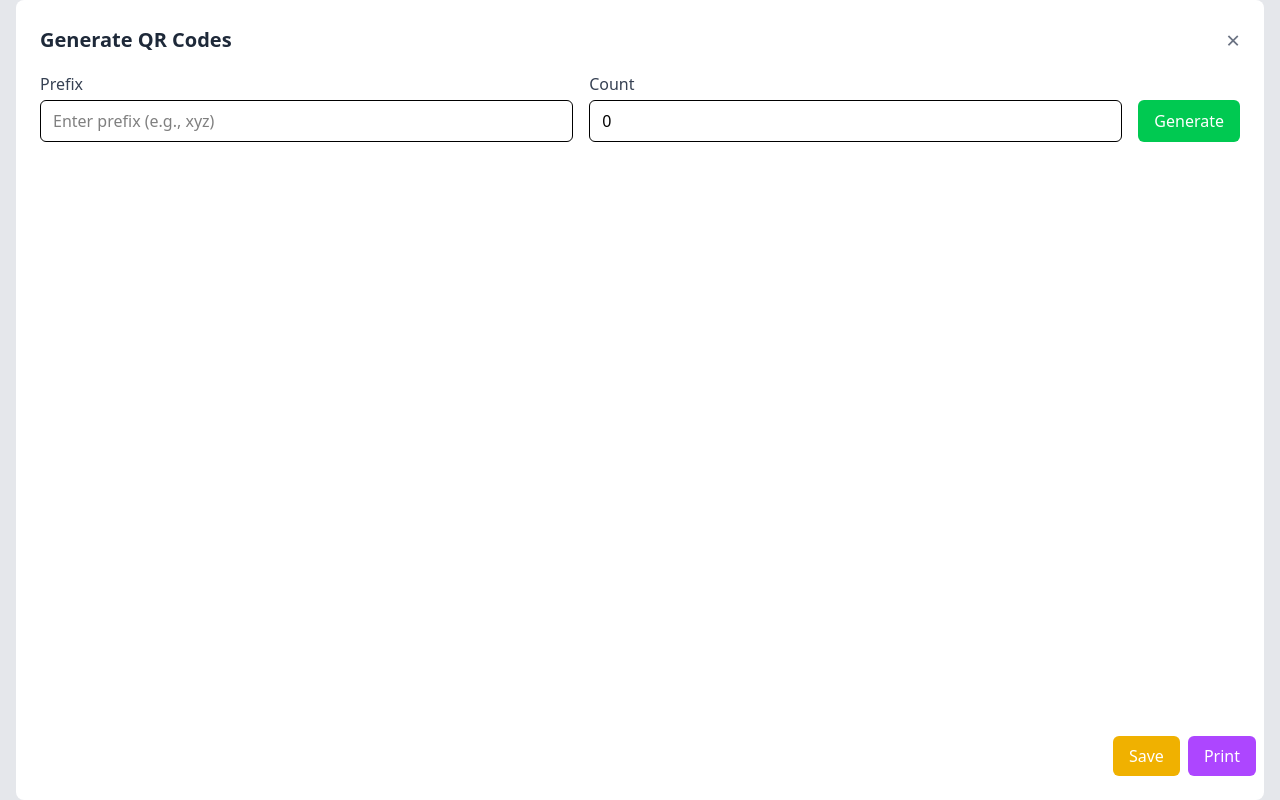
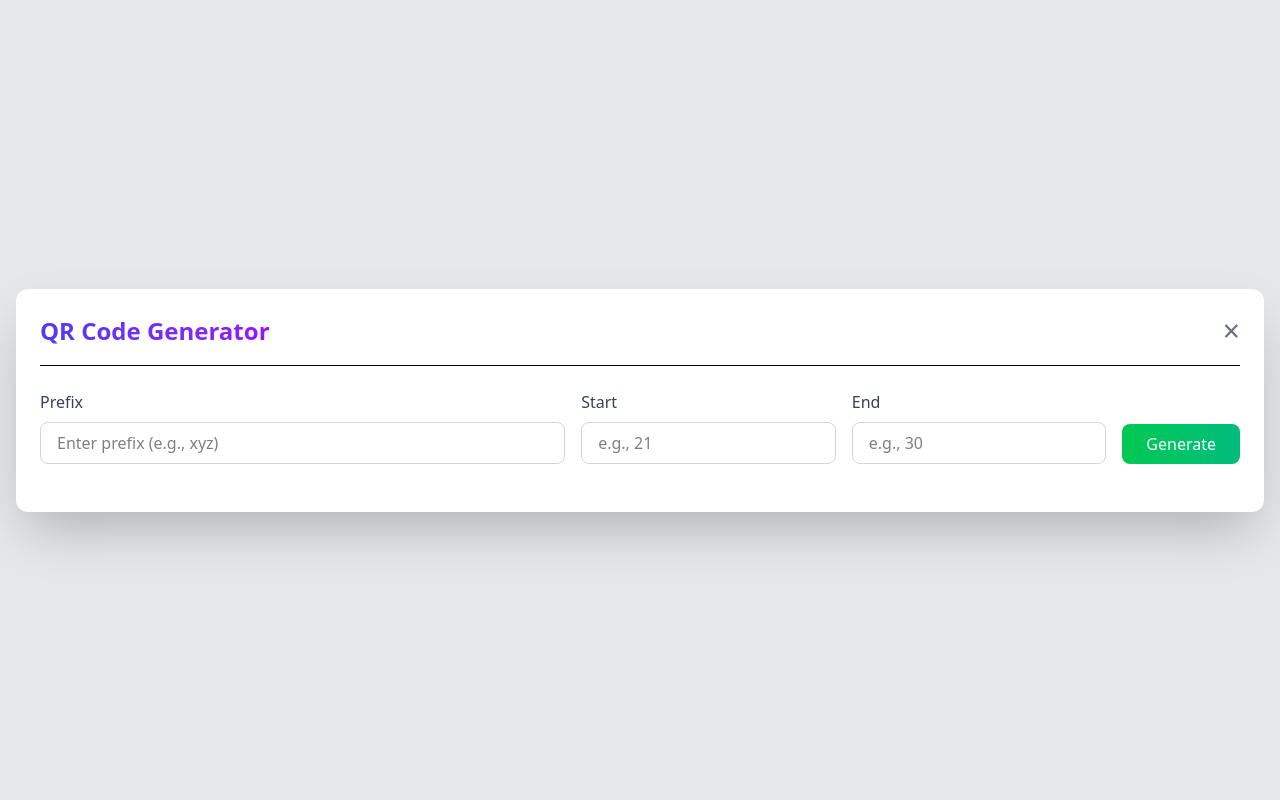
Before and after one commit to JBH105/Qr, a Next.js app: page /QrCodeGenerator in a window 1280 px wide. Built offline with nearby package versions, Linux system fonts and the light colour scheme.

Commit message:
Added New Design

```diff
--- a/app/QrCodeGenerator/page.js
+++ b/app/QrCodeGenerator/page.js
@@ -51,133 +51,157 @@ EOF
 
 function QrCodeGenerator({ toggleModal }) {
   const [prefix, setPrefix] = useState("");
-  const [count, setCount] = useState(0);
+  const [start, setStart] = useState("");
+  const [end, setEnd] = useState("");
   const [generatedItems, setGeneratedItems] = useState([]);
+  const [isGenerating, setIsGenerating] = useState(false);
 
   const generateItems = () => {
+    setIsGenerating(true);
     const items = [];
-    for (let i = 1; i <= count; i++) {
+    const startNum = Math.max(0, parseInt(start) || 0);
+    const endNum = Math.max(0, parseInt(end) || 0);
+
+    if (startNum <= endNum && startNum >= 0) {
+      for (let i = startNum; i <= endNum; i++) {
         items.push(`${prefix}${i}`);
       }
+    }
     setGeneratedItems(items);
+    setTimeout(() => setIsGenerating(false), 300);
   };
 
-  const handlePrint = () => {
-    window.print();
-  };
+  const handlePrint = () => window.print();
 
   const handleSave = () => {
     const canvasElements = document.getElementsByTagName("canvas");
     if (canvasElements.length > 0 && generatedItems.length > 0) {
       generatedItems.forEach((item, index) => {
         const link = document.createElement("a");
-        // Generate filename with prefix and number
         link.download = `${item}.dxf`;
-
-        // Create QR data for single QR code
         const qrData = [{ x: 0, y: 0 }];
         const dxfContent = generateDXF(qrData, 128, item);
         const blob = new Blob([dxfContent], { type: "application/dxf" });
         link.href = URL.createObjectURL(blob);
         link.click();
-
-        // Clean up
         URL.revokeObjectURL(link.href);
       });
     }
   };
 
   return (
-    <>
-      <div className="fixed inset-0 bg-gray-200 bg-opacity-50 flex items-center justify-center z-50">
-        <div className="bg-white rounded-lg p-6 w-screen h-screen m-4">
-          <div className="flex justify-between items-center mb-4">
-            <h2 className="text-xl font-semibold text-gray-800">
-              Generate QR Codes
+    <div className="fixed inset-0 bg-gray-200 bg-opacity-50 flex items-center justify-center z-50 p-4">
+      <div className="bg-white rounded-xl p-6 w-full max-h-[90vh] flex flex-col shadow-2xl">
+        {/* Header */}
+        <div className="flex justify-between items-center mb-6 border-b pb-4">
+          <h2 className="text-2xl font-bold bg-gradient-to-r from-indigo-600 to-purple-600 bg-clip-text text-transparent">
+            QR Code Generator
           </h2>
           <button
             onClick={toggleModal}
-              className="text-gray-500 hover:text-gray-700 text-2xl"
+            className="text-gray-500 hover:text-gray-800 text-3xl transition-colors duration-200 hover:rotate-90"
           >
             ×
           </button>
         </div>
 
-          <div className="flex items-end space-x-4 mb-6">
-            <div className="flex-1">
-              <label className="block text-gray-700 mb-1">Prefix</label>
+        {/* Input Section */}
+        <div className="flex flex-col sm:flex-row items-end gap-4 mb-6">
+          <div className="flex-1 w-full">
+            <label className="block text-gray-700 font-medium mb-2">
+              Prefix
+            </label>
             <input
               type="text"
               value={prefix}
               onChange={(e) => setPrefix(e.target.value)}
               placeholder="Enter prefix (e.g., xyz)"
-                className="w-full px-3 py-2 border rounded-md focus:outline-none focus:ring-2 focus:ring-blue-500"
+              className="w-full px-4 py-2 border border-gray-300 rounded-lg focus:outline-none focus:ring-2 focus:ring-indigo-500 transition-all duration-200 hover:border-indigo-400"
+            />
+          </div>
+          <div className="flex-1 flex gap-4 w-full">
+            <div className="flex-1">
+              <label className="block text-gray-700 font-medium mb-2">
+                Start
+              </label>
+              <input
+                type="number"
+                value={start}
+                onChange={(e) => setStart(e.target.value)}
+                placeholder="e.g., 21"
+                min="0"
+                className="w-full px-4 py-2 border border-gray-300 rounded-lg focus:outline-none focus:ring-2 focus:ring-indigo-500 transition-all duration-200 hover:border-indigo-400"
               />
             </div>
             <div className="flex-1">
-              <label className="block text-gray-700 mb-1">Count</label>
+              <label className="block text-gray-700 font-medium mb-2">
+                End
+              </label>
               <input
                 type="number"
-                value={count}
-                onChange={(e) =>
-                  setCount(Math.max(0, parseInt(e.target.value) || 0))
-                }
-                placeholder="Enter number"
+                value={end}
+                onChange={(e) => setEnd(e.target.value)}
+                placeholder="e.g., 30"
                 min="0"
-                className="w-full px-3 py-2 border rounded-md focus:outline-none focus:ring-2 focus:ring-blue-500"
+                className="w-full px-4 py-2 border border-gray-300 rounded-lg focus:outline-none focus:ring-2 focus:ring-indigo-500 transition-all duration-200 hover:border-indigo-400"
               />
+            </div>
           </div>
           <button
             onClick={generateItems}
-              className="px-4 py-2 bg-green-500 text-white rounded-md hover:bg-green-600 transition-colors duration-200 h-[42px] mb-0"
+            disabled={isGenerating}
+            className={`px-6 py-2 bg-gradient-to-r from-green-500 to-emerald-500 text-white rounded-lg hover:from-green-600 hover:to-emerald-600 transition-all duration-200 transform hover:scale-105 disabled:opacity-50 disabled:cursor-not-allowed`}
           >
-              Generate
+            {isGenerating ? "Generating..." : "Generate"}
           </button>
         </div>
 
-          {/* Generated QR Codes */}
+        {/* Generated Items Section */}
         {generatedItems.length > 0 && (
-            <div className="mb-6">
-              <div className="max-h-[480px] overflow-y-auto">
-                <div className="grid grid-cols-[repeat(auto-fit,minmax(164px,1fr))] gap-4">
+          <div className="flex-1 overflow-y-auto max-h-[60vh] pr-2 -mr-2 scrollbar-thin scrollbar-thumb-indigo-300 scrollbar-track-gray-100">
+            <div className="grid gap-4 grid-cols-1 sm:grid-cols-2 md:grid-cols-3 lg:grid-cols-4 xl:grid-cols-5">
               {generatedItems.map((item, index) => (
-                    <div key={index} className="flex flex-col items-center">
-                      <p className="text-gray-600 mb-2 text-sm truncate w-full text-center">
+                <div
+                  key={index}
+                  className="group flex items-center p-4 bg-gradient-to-br from-indigo-50 via-white to-purple-50 border border-indigo-200 rounded-xl shadow-md hover:shadow-xl transition-all duration-300 transform hover:-translate-y-1"
+                >
+                  <p className="text-indigo-900 text-sm font-medium flex-1 break-words pr-4 leading-relaxed">
                     {item}
                   </p>
-                      <div className="p-2 border-2 border-gray-300 rounded-lg">
-                        <QRCodeCanvas value={item} size={128} />
+                  <div className="relative">
+                    <QRCodeCanvas
+                      value={item}
+                      size={100}
+                      className="rounded-md shadow-sm transition-transform duration-300 group-hover:scale-110"
+                      bgColor="#ffffff"
+                      fgColor="#4f46e5"
+                    />
                   </div>
                 </div>
               ))}
             </div>
           </div>
-            </div>
         )}
 
-          <div className="flex justify-end space-x-2 absolute bottom-6 right-6">
+        {/* Action Buttons */}
+        {generatedItems.length > 0 && (
+          <div className="flex justify-end gap-3 mt-6 pt-4 border-t">
             <button
               onClick={handleSave}
-              className="px-4 py-2 bg-yellow-500 text-white rounded-md hover:bg-yellow-600 transition-colors duration-200"
+              className="px-6 py-2 bg-gradient-to-r from-yellow-500 to-amber-500 text-white rounded-lg hover:from-yellow-600 hover:to-amber-600 transition-all duration-200 transform hover:scale-105"
             >
-              Save
+              Save All
             </button>
             <button
               onClick={handlePrint}
-              className="px-4 py-2 bg-purple-500 text-white rounded-md hover:bg-purple-600 transition-colors duration-200"
+              className="px-6 py-2 bg-gradient-to-r from-purple-500 to-indigo-500 text-white rounded-lg hover:from-purple-600 hover:to-indigo-600 transition-all duration-200 transform hover:scale-105"
             >
-              Print
+              Print All
             </button>
-            {/* <button
-              onClick={toggleModal}
-              className="px-4 py-2 bg-blue-500 text-white rounded-md hover:bg-blue-600 transition-colors duration-200"
-            >
-              Close
-            </button> */}
+          </div>
+        )}
       </div>
     </div>
-      </div>
-    </>
   );
 }
 
--- a/app/layout.js
+++ b/app/layout.js
@@ -12,8 +12,8 @@ const geistMono = Geist_Mono({
 });
 
 export const metadata = {
-  title: "Create Next App",
-  description: "Generated by create next app",
+  title: "Generate QR Codes",
+  description: "Generate QR Codes easily on our website. Enter the QR Code name and define the range (start to end) to create multiple codes. Save the generated QR Codes in DFX format for easy use.",
 };
 
 export default function RootLayout({ children }) {
```
Lines whose indentation alone changed are shown as unchanged.
